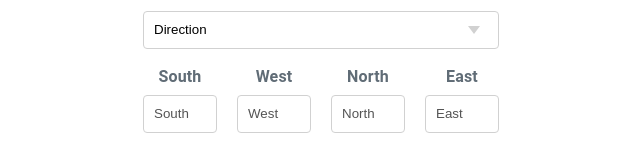
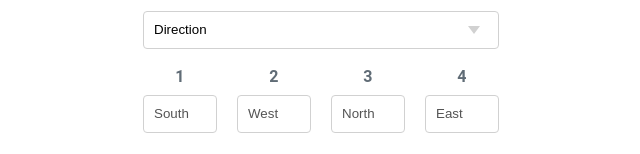
Before and after one commit to perrykaufman/sabetha-timer, a website built with webpack: page src/index.html in a window 1280 px wide. Shown: the part 419-573 px from the top of the page, without its empty margins (319-959 px from the left). Built offline with nearby package versions, Linux system fonts and the light colour scheme.

Commit message:
canon labels changed to numbers

```diff
--- a/src/index.html
+++ b/src/index.html
@@ -38,16 +38,16 @@
           <div class="canon-names">
             <div class="row">
               <div class="column">
-                <label for="canon1">South</label>
+                <label for="canon1">1</label>
               </div>
               <div class="column">
-                <label for="canon2">West</label>
+                <label for="canon2">2</label>
               </div>
               <div class="column">
-                <label for="canon3">North</label>
+                <label for="canon3">3</label>
               </div>
               <div class="column">
-                <label for="canon4">East</label>
+                <label for="canon4">4</label>
               </div>
             </div>
             <div class="row">
```
